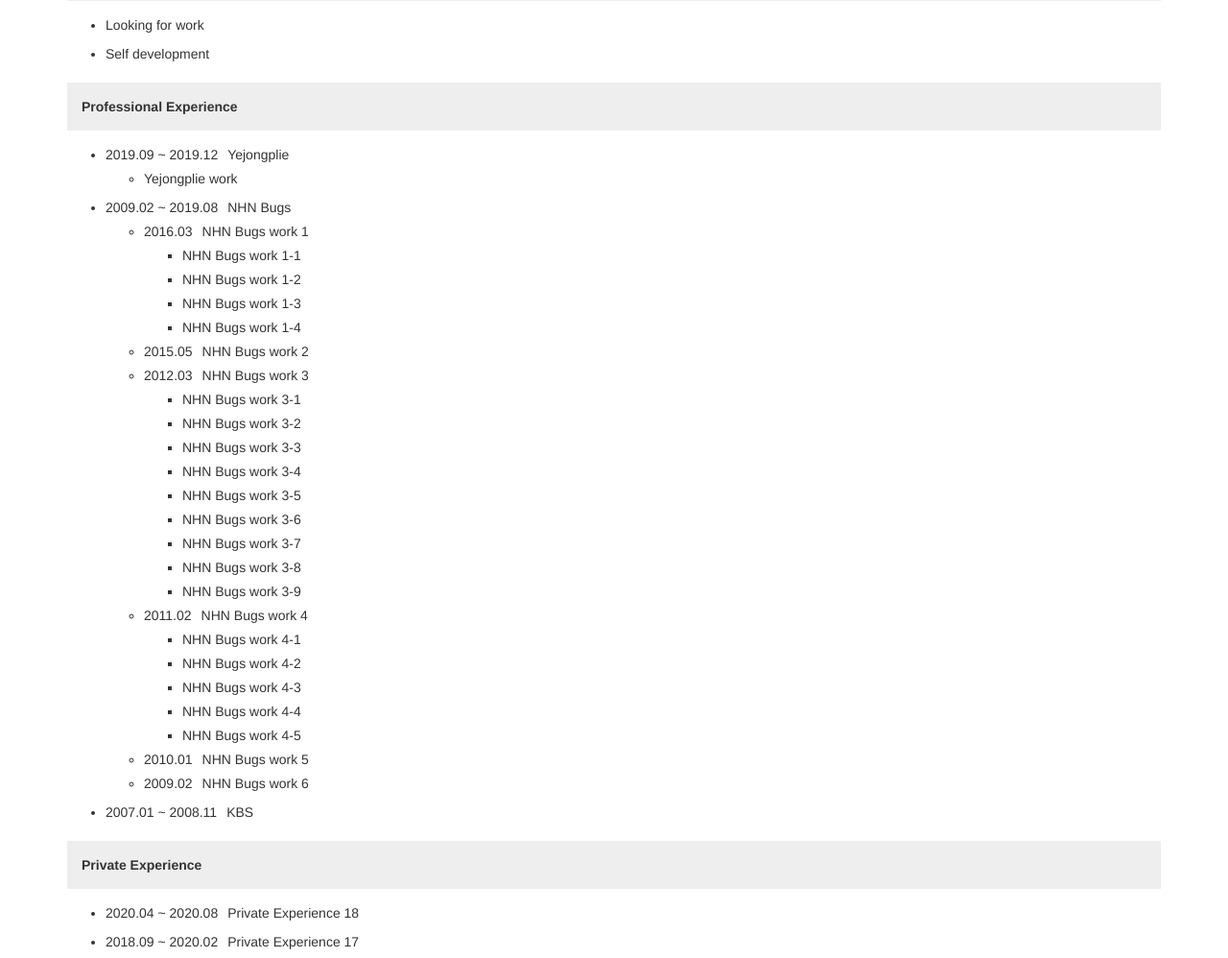
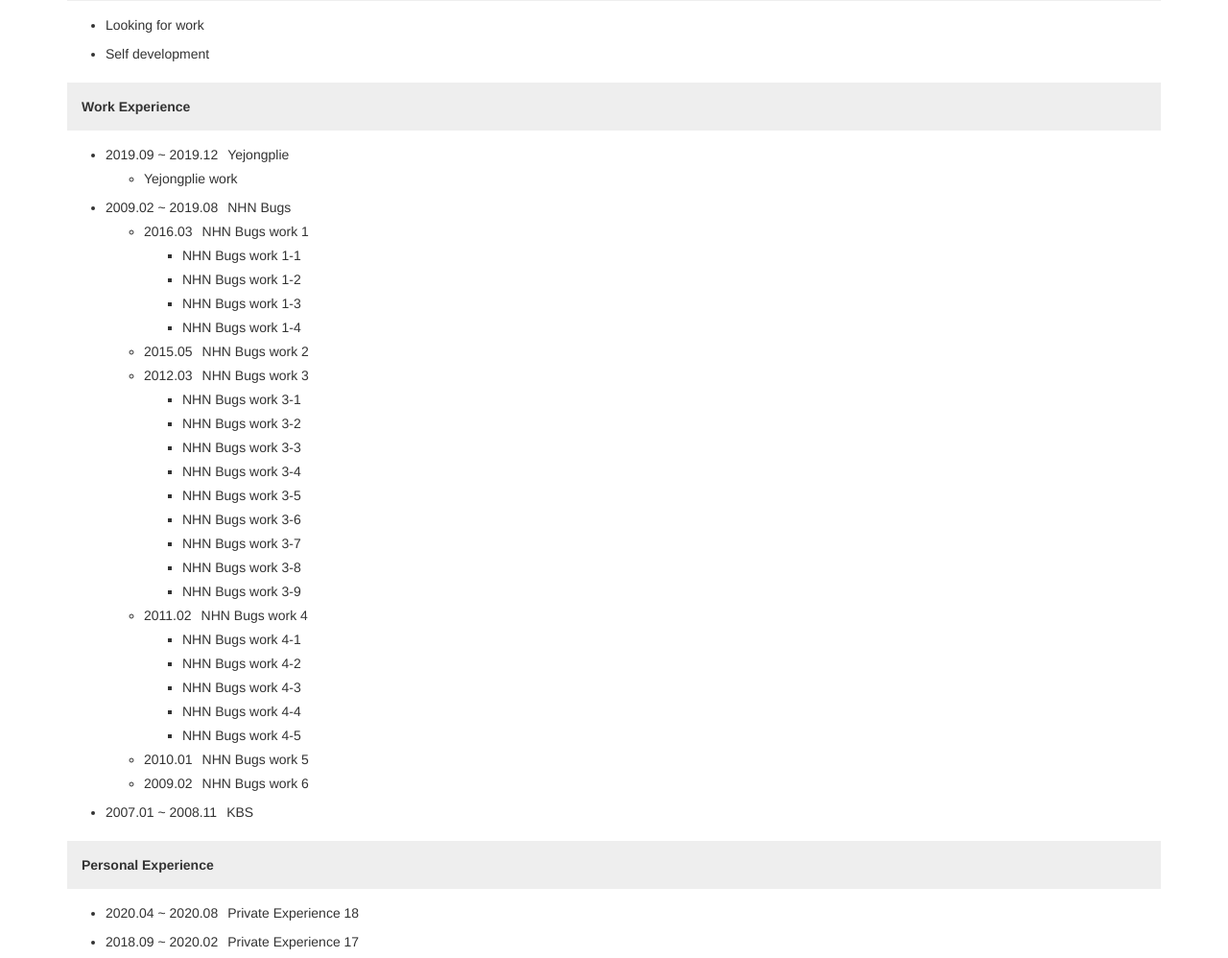
Before and after one commit to tedkim81/mjchoi, a Django app: page / in a window 1280 px wide. Shown: the part 339-1337 px from the top of the page at 96% size. Run offline with Django 3.2, Linux system fonts and the light colour scheme; some libraries are stand-ins or nearby versions.

Commit message:
내용 수정

```diff
--- a/app/templates/profile.html
+++ b/app/templates/profile.html
@@ -128,7 +128,7 @@
 			<li class="cont-li">{% trans "Looking for work" %}</li>
 			<li class="cont-li">{% trans "Self development" %}</li>
 		</ul>
-		<div class="section-title">Professional Experience</div>
+		<div class="section-title">Work Experience</div>
 		<ul class="cont-list">
 			<li class="cont-li">
 				<span>2019.09 ~ 2019.12</span><span class="cont-span">{% trans "Yejongplie" %}</span>
@@ -181,7 +181,7 @@
 				<span>2007.01 ~ 2008.11</span><span class="cont-span">{% trans "KBS" %}</span>
 			</li>
 		</ul>
-		<div class="section-title">Private Experience</div>
+		<div class="section-title">Personal Experience</div>
 		<ul class="cont-list">
 			<li class="cont-li"><span>2020.04 ~ 2020.08</span><span class="cont-span">{% trans "Private Experience 18" %}</span></li>
 			<li class="cont-li"><span>2018.09 ~ 2020.02</span><span class="cont-span">{% trans "Private Experience 17" %}</span></li>
```
